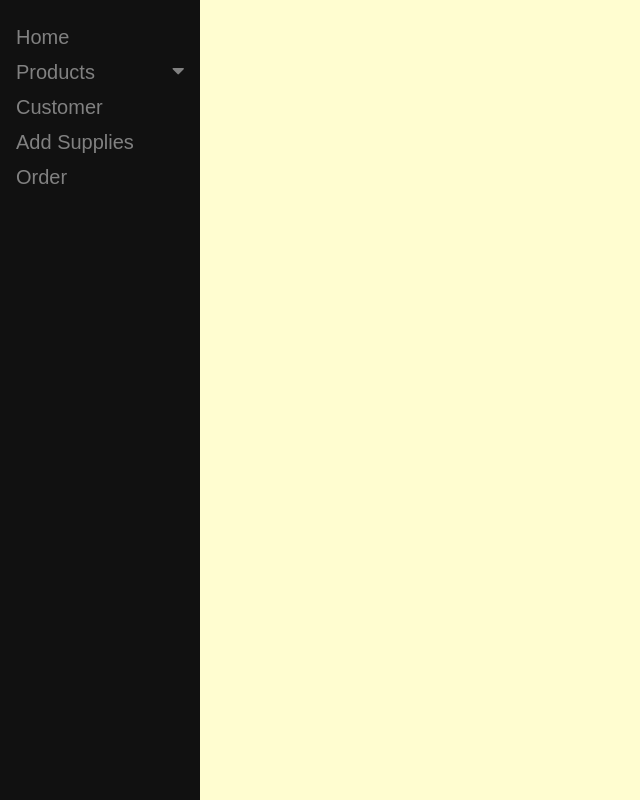
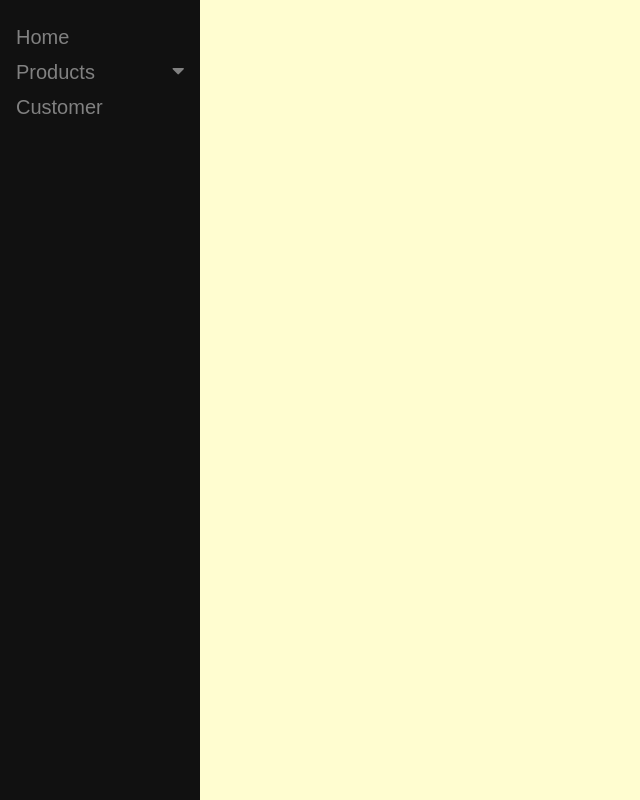
Before and after one commit to rralph091/apitest, a PHP site: page /index.php in a window 1280 px wide. Shown: the whole page, without its empty margins (0-640 px from the left). Run offline with PHP 8.4, Linux system fonts and the light colour scheme.

Commit message:
Update sidebar.php

```diff
--- a/sidebar.php
+++ b/sidebar.php
@@ -90,8 +90,6 @@ body {
   </div>
 
   <a href ="Customer1.php">Customer</a>
-  <a href="Addsup.Php">Add Supplies</a>
-  <a href="processorder.php">Order</a>
 </div>
       <div>
       <?php
```
